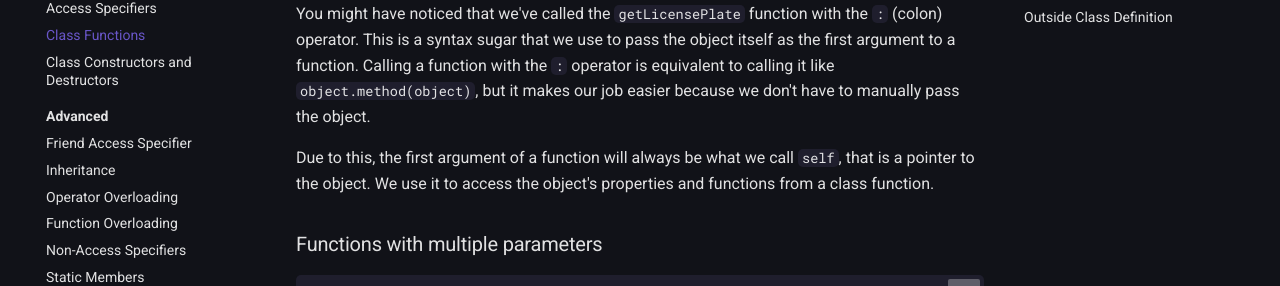
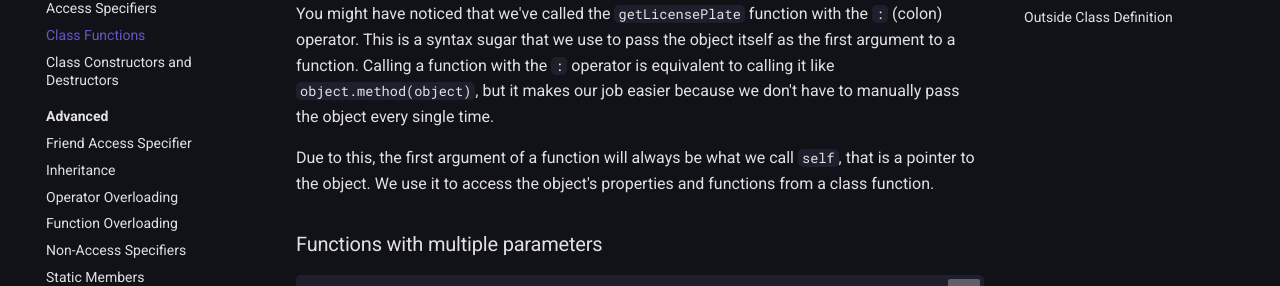
Before and after one commit to TenebrisNoctua/ClassPP, an MkDocs documentation site: the page built from docs/tutorials/basics/classMethods.md, in a window 1280 px wide and 900 px high, scrolled down 1076 px. Shown: the part 179-465 px from the top of the window. Built offline with MkDocs 1.6.1 and Material for MkDocs 9.7.7, drawn with Linux system fonts in a browser that asks for light colours; comment, search, counter and statistics services are not loaded; the version menu is left out.

Commit message:
Update the Documentation

````diff
--- a/docs/tutorials/basics/classMethods.md
+++ b/docs/tutorials/basics/classMethods.md
@@ -46,7 +46,7 @@
 newCar:getLicensePlate()
 ```
 
-You might have noticed that we've called the `getLicensePlate` function with the `:` (colon) operator. This is a syntax sugar that we use to pass the object itself as the first argument to a function. Calling a function with the `:` operator is equivalent to calling it like `object.method(object)`, but it makes our job easier because we don't have to manually pass the object.
+You might have noticed that we've called the `getLicensePlate` function with the `:` (colon) operator. This is a syntax sugar that we use to pass the object itself as the first argument to a function. Calling a function with the `:` operator is equivalent to calling it like `object.method(object)`, but it makes our job easier because we don't have to manually pass the object every single time.
 
 Due to this, the first argument of a function will always be what we call `self`, that is a pointer to the object. We use it to access the object's properties and functions from a class function.
 
````
